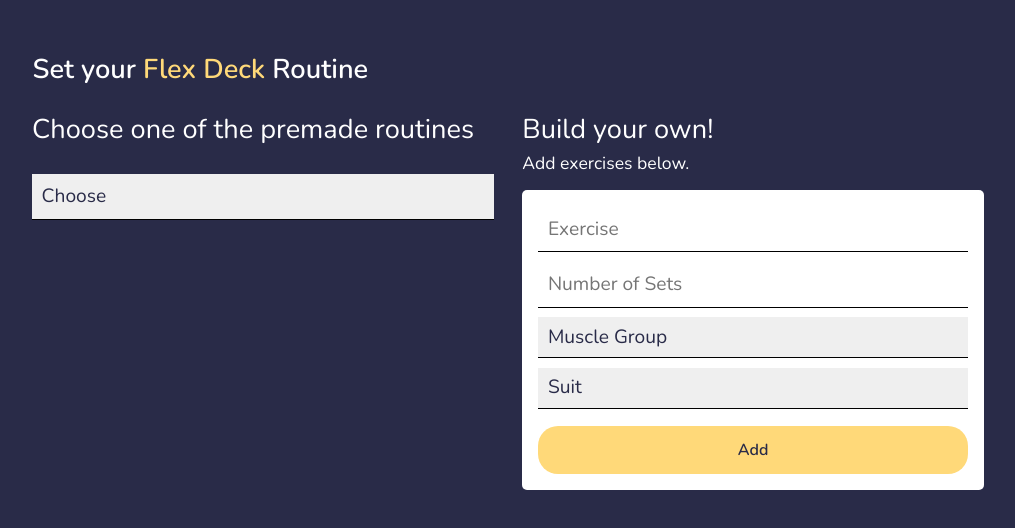
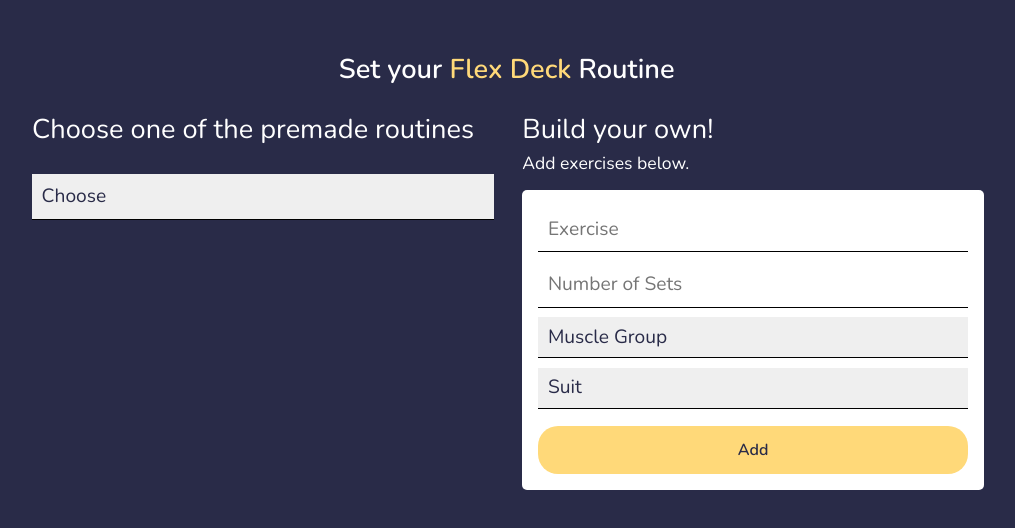
Before and after one commit to matthewlstillings/Flex-Deck, a React (Create React App) app: page /workouts in a window 1280 px wide. Shown: the top 528 px of the page, without its empty margins (132-1147 px from the left). Built offline with nearby package versions, Linux system fonts and the light colour scheme.

Commit message:
More Style Fixes

```diff
--- a/src/scss/_dashboard.scss
+++ b/src/scss/_dashboard.scss
@@ -27,9 +27,6 @@
             font-size: 1.2em;
         }
     }
-    .info_box--workout {
-        padding: 0 1em 0 .5em;
-    }
 }
 
 @media (min-width: 695px) {
--- a/src/scss/_global.scss
+++ b/src/scss/_global.scss
@@ -105,7 +105,6 @@
     border-radius: 5px;
     padding: 1em;
     height: 243px;
-    overflow-Y: scroll;
     .info_box_title {
         color: $primary;
         font-size: 1.2em;
@@ -130,6 +129,14 @@
 }
 .info_box.info_box--medium {
     height: 275px;
+}
+.info_box--workout {
+    overflow-Y: scroll ;
+    padding: 0 .5em;
+
+}
+.info_box--workout::-webkit-scrollbar {
+    background: transparent;
 }
 .preview_exercise {
     align-items: center;
--- a/src/scss/_workout.scss
+++ b/src/scss/_workout.scss
@@ -3,6 +3,8 @@
         padding: 2em 1em 0em .9em;;
         max-width: 1000px;
         margin: auto;
+        text-align: center;
+        margin-bottom: 45px;
     }
     .page_title, .section_title {
         margin-bottom: 1em;
```
